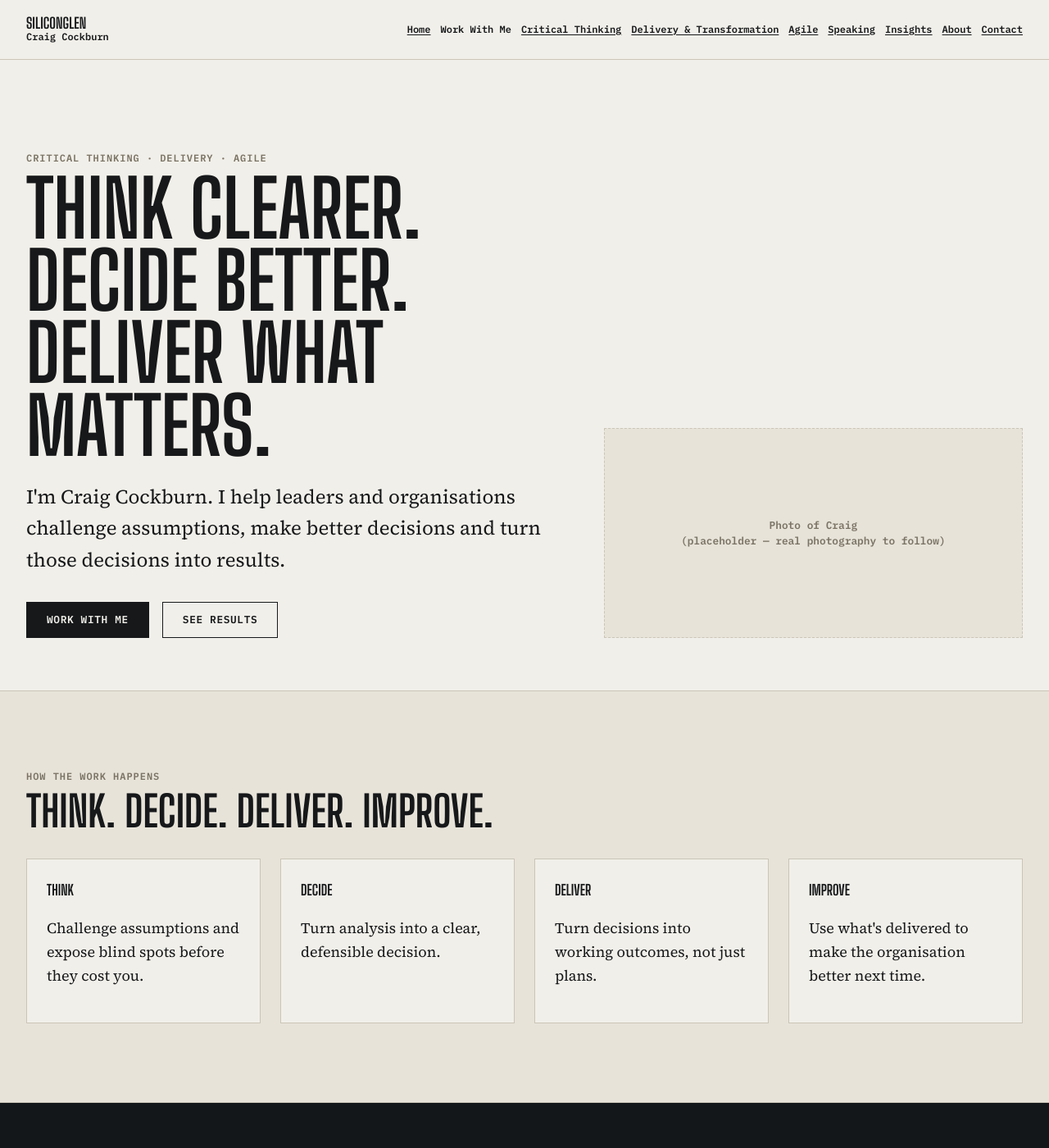
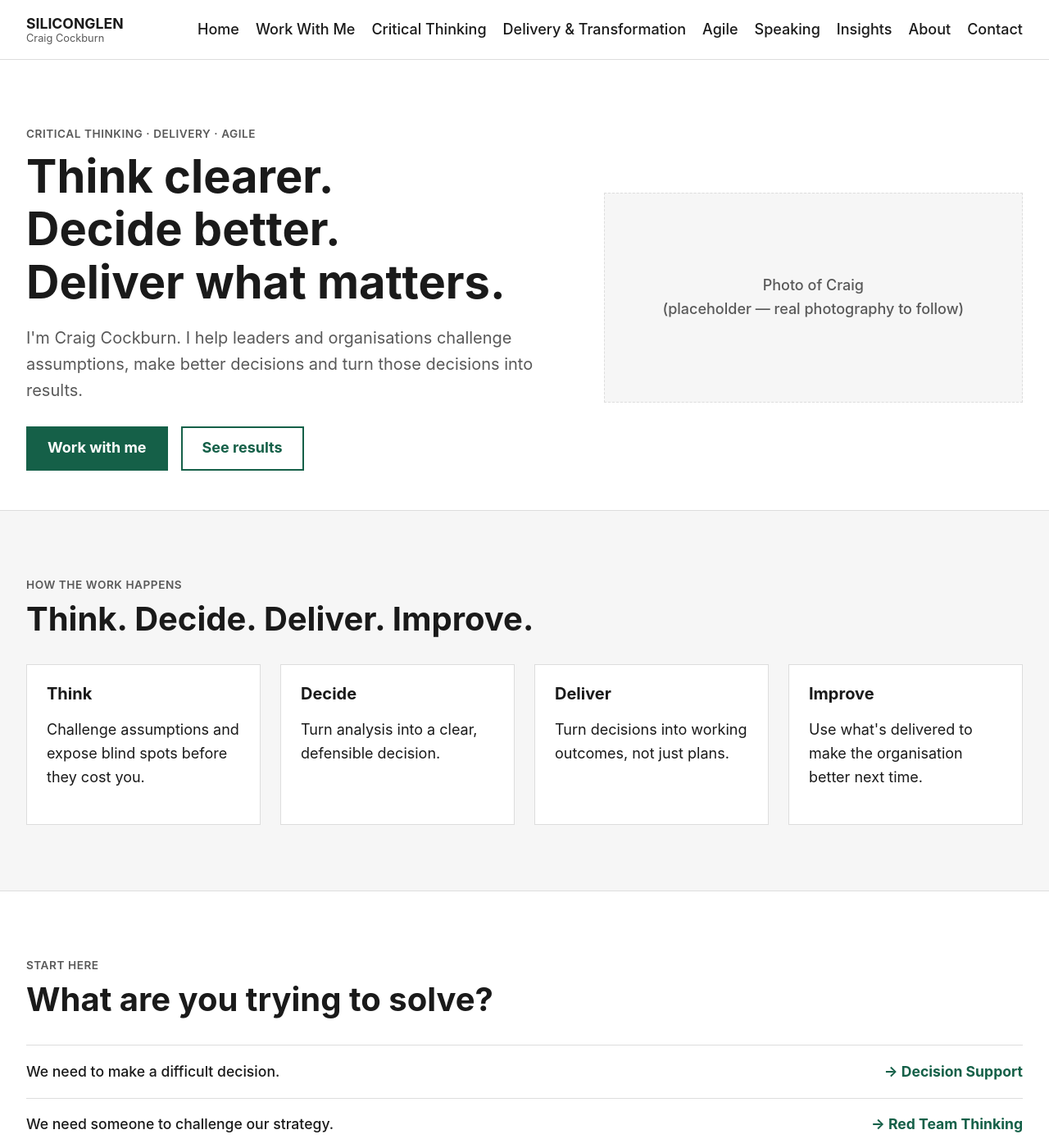
Before and after one commit to siliconglen/siliconglen-site, a Jekyll site: the page built from index.md, in a window 1280 px wide and 1400 px high. Shown: the whole window at 82% size. Built offline with Jekyll 4.4.1, drawn with Linux system fonts in a browser that asks for light colours.

Commit message:
Update main.css

```diff
--- a/assets/css/main.css
+++ b/assets/css/main.css
@@ -1,98 +1,84 @@
 :root {
-  --paper: #f1efe9;
-  --paper-2: #e7e3d9;
-  --ink: #16181a;
-  --muted: #7a7364;
-  --line: #cbc5b7;
-  --dark-section: #14171a;
-  --accent: #1f6f5c;
-  --accent-on-dark: #3fb596;
-  --font-display: "Big Shoulders Display", sans-serif;
-  --font-body: "Source Serif 4", serif;
-  --font-mono: "IBM Plex Mono", monospace;
+  --paper: #ffffff;
+  --paper-2: #f6f6f6;
+  --ink: #1a1a1a;
+  --muted: #595959;
+  --line: #dddddd;
+  --accent: #156048;
+  --font: -apple-system, BlinkMacSystemFont, "Segoe UI", Roboto, Helvetica, Arial, sans-serif;
   --measure: 68ch;
 }
 
 * { box-sizing: border-box; }
-html { scroll-padding-top: 7rem; }
-body { margin: 0; background: var(--paper); color: var(--ink); font: 1.125rem/1.6 var(--font-body); }
-a { color: var(--accent); text-decoration-thickness: .1em; text-underline-offset: .16em; }
-a:focus-visible, summary:focus-visible { outline: .2rem solid var(--accent); outline-offset: .25rem; }
-.wrapper, .site-header__inner { width: min(100% - 2rem, 76rem); margin-inline: auto; }
-.skip-link { position: fixed; z-index: 10; top: .5rem; left: .5rem; padding: .75rem 1rem; background: var(--ink); color: var(--paper); transform: translateY(-200%); }
+body { margin: 0; background: var(--paper); color: var(--ink); font: 1.125rem/1.6 var(--font); }
+a { color: var(--accent); }
+a:focus-visible, summary:focus-visible { outline: .2rem solid var(--accent); outline-offset: .2rem; }
+.wrapper, .section__inner, .site-header__inner { width: min(100% - 2rem, 76rem); margin-inline: auto; }
+.skip-link { position: fixed; z-index: 10; top: .5rem; left: .5rem; padding: .75rem 1rem; background: var(--ink); color: #fff; transform: translateY(-200%); }
 .skip-link:focus { transform: none; }
 .site-header { position: sticky; z-index: 5; top: 0; border-bottom: 1px solid var(--line); background: var(--paper); }
 .site-header__inner { display: flex; gap: 1rem; align-items: center; justify-content: space-between; min-height: 4.5rem; }
-.brand { color: var(--ink); text-decoration: none; line-height: 1; }
-.brand strong, .brand span { display: block; }
-.brand strong, h1, h2 { font-family: var(--font-display); text-transform: uppercase; }
-.brand span, .nav-list, .eyebrow { font: 600 .75rem/1.4 var(--font-mono); }
-.nav-list { display: flex; flex-wrap: wrap; gap: .25rem .75rem; align-items: center; padding: 0; list-style: none; }
-.nav-list a, .nav-list summary { display: inline-flex; min-height: 2.75rem; align-items: center; color: var(--ink); cursor: pointer; }
+.brand { color: var(--ink); text-decoration: none; line-height: 1.2; font-weight: 700; }
+.brand strong { display: block; font-size: 1.1rem; }
+.brand span { display: block; font-size: .8rem; font-weight: 400; color: var(--muted); }
+.nav-list { display: flex; flex-wrap: wrap; gap: .25rem 1.25rem; align-items: center; padding: 0; margin: 0; list-style: none; }
+.nav-list a, .nav-list summary { display: inline-flex; min-height: 2.75rem; align-items: center; color: var(--ink); text-decoration: none; cursor: pointer; font-weight: 500; }
+.nav-list a:hover, .nav-list summary:hover { color: var(--accent); }
 .nav-list details { position: relative; }
-.nav-list details ul { position: absolute; right: 0; width: 20rem; padding: .75rem; border: 1px solid var(--line); background: var(--paper); list-style: none; }
+.nav-list details ul { position: absolute; right: 0; width: 16rem; margin: 0; padding: .5rem; border: 1px solid var(--line); background: var(--paper); list-style: none; box-shadow: 0 4px 12px rgba(0,0,0,.08); }
 main { min-height: 60vh; }
-.page-header { padding-block: clamp(3rem, 10vw, 8rem) 2rem; border-bottom: 1px solid var(--line); }
-h1 { max-width: 14ch; margin: 0; font-size: clamp(3rem, 9vw, 6rem); line-height: .92; }
-.lede { max-width: var(--measure); font-size: clamp(1.25rem, 2vw, 1.5rem); }
-.prose { padding-bottom: 5rem; }
+.page-header { padding-block: clamp(2.5rem, 8vw, 5rem) 1.5rem; border-bottom: 1px solid var(--line); }
+h1, h2, h3 { font-family: var(--font); font-weight: 700; line-height: 1.15; }
+h1 { margin: 0; max-width: none; font-size: clamp(2.25rem, 6vw, 3.5rem); }
+h2 { margin: 0 0 1rem; font-size: clamp(1.75rem, 4vw, 2.5rem); }
+h3 { margin: 0 0 .5rem; font-size: 1.25rem; }
+.lede { max-width: var(--measure); font-size: 1.25rem; color: var(--muted); }
+.prose { padding-bottom: 4rem; }
 .prose > p, .prose > ul, .prose > ol { max-width: var(--measure); }
-.eyebrow { letter-spacing: .08em; text-transform: uppercase; }
-.site-footer { padding-block: 2rem; background: var(--dark-section); color: var(--paper); }
-.site-footer a { color: var(--accent-on-dark); }
+.eyebrow, .section-eyebrow { margin: 0 0 .5rem; font-weight: 600; font-size: .85rem; text-transform: uppercase; letter-spacing: .04em; color: var(--muted); }
+.site-footer { padding-block: 2rem; background: var(--paper-2); color: var(--ink); border-top: 1px solid var(--line); }
+.site-footer a { color: var(--accent); }
 @media (max-width: 60rem) { .site-header { position: static; } .site-header__inner { align-items: flex-start; flex-direction: column; padding-block: 1rem; } .nav-list { margin: 0; } .nav-list details ul { right: auto; left: 0; } }
-@media (prefers-reduced-motion: reduce) { *, *::before, *::after { scroll-behavior: auto !important; transition-duration: .01ms !important; animation-duration: .01ms !important; } }
 
-
-/* Homepage sections */
-.section { padding-block: clamp(3rem, 8vw, 6rem); border-bottom: 1px solid var(--line); }
+/* Homepage sections, plain throughout, only alternating white / very light grey */
+.section { padding-block: clamp(3rem, 8vw, 5rem); border-bottom: 1px solid var(--line); }
 .section--card { background: var(--paper-2); }
-.section--dark { background: var(--dark-section); color: var(--paper); border-bottom-color: transparent; }
-.section--dark a { color: var(--accent-on-dark); }
-.section__inner { width: min(100% - 2rem, 76rem); margin-inline: auto; }
-.section-eyebrow { margin: 0 0 .5rem; font: 600 .75rem/1.4 var(--font-mono); letter-spacing: .08em; text-transform: uppercase; color: var(--muted); }
-.section--dark .section-eyebrow { color: var(--accent-on-dark); }
-.section h2 { font-size: clamp(2rem, 5vw, 3.25rem); margin: 0 0 1rem; line-height: .98; }
 
 /* Hero */
-.hero { padding-block: clamp(3rem, 10vw, 7rem) clamp(2rem, 6vw, 4rem); border-bottom: 1px solid var(--line); }
-.hero__grid { display: grid; gap: 2.5rem; grid-template-columns: 1.3fr 1fr; align-items: end; }
-.hero h1 { max-width: none; }
-.hero__ctas { display: flex; flex-wrap: wrap; gap: 1rem; margin-top: 2rem; }
+.hero { padding-block: clamp(2.5rem, 8vw, 5rem) clamp(2rem, 5vw, 3rem); }
+.hero__grid { display: grid; gap: 2.5rem; grid-template-columns: 1.3fr 1fr; align-items: center; }
+.hero__ctas { display: flex; flex-wrap: wrap; gap: 1rem; margin-top: 1.75rem; }
 @media (max-width: 60rem) { .hero__grid { grid-template-columns: 1fr; } }
 
-/* Buttons */
-.btn { display: inline-flex; align-items: center; min-height: 2.75rem; padding: .6rem 1.5rem; border: 1px solid var(--ink); background: transparent; font: 600 .8rem/1 var(--font-mono); text-transform: uppercase; letter-spacing: .05em; text-decoration: none; color: var(--ink); }
-.btn:hover, .btn:focus-visible { background: var(--accent); border-color: var(--accent); color: var(--paper); }
-.btn--primary { background: var(--ink); color: var(--paper); }
-.section--dark .btn { border-color: var(--paper); color: var(--paper); }
-.section--dark .btn--primary { background: var(--accent-on-dark); border-color: var(--accent-on-dark); color: var(--ink); }
-.section--dark .btn--primary:hover, .section--dark .btn--primary:focus-visible { background: var(--paper); border-color: var(--paper); }
+/* Buttons, simple solid rectangle */
+.btn { display: inline-flex; align-items: center; min-height: 2.75rem; padding: .65rem 1.5rem; border: 2px solid var(--accent); background: var(--accent); color: #fff; font-weight: 700; text-decoration: none; }
+.btn:hover, .btn:focus-visible { background: #0e4a37; border-color: #0e4a37; }
+.btn:not(.btn--primary) { background: transparent; color: var(--accent); }
+.btn:not(.btn--primary):hover, .btn:not(.btn--primary):focus-visible { background: var(--accent); color: #fff; }
 
-/* Photography placeholder */
-.photo-placeholder { display: flex; align-items: center; justify-content: center; min-height: 16rem; border: 1px dashed var(--line); background: var(--paper-2); color: var(--muted); font: 600 .8rem/1.5 var(--font-mono); text-align: center; padding: 1.5rem; }
+.photo-placeholder { display: flex; align-items: center; justify-content: center; min-height: 16rem; border: 1px dashed var(--line); background: var(--paper-2); color: var(--muted); text-align: center; padding: 1.5rem; font-weight: 500; }
 
-/* Card grids */
+/* Cards */
 .grid { display: grid; gap: 1.5rem; margin-top: 2rem; }
 .grid--3 { grid-template-columns: repeat(auto-fit, minmax(15rem, 1fr)); }
 .grid--4 { grid-template-columns: repeat(auto-fit, minmax(13rem, 1fr)); }
 .card { padding: 1.5rem; background: var(--paper); border: 1px solid var(--line); }
 .section--card .card { background: var(--paper); }
-.section--dark .card { background: rgba(255, 255, 255, .06); border-color: rgba(255, 255, 255, .25); }
-.card h3 { margin: 0 0 .5rem; font-family: var(--font-display); text-transform: uppercase; font-size: 1.1rem; }
 
-/* Problem-led list */
-.problem-list { list-style: none; margin: 2rem 0 0; padding: 0; border-top: 1px solid rgba(255, 255, 255, .25); }
-.problem-list li { border-bottom: 1px solid rgba(255, 255, 255, .25); }
-.problem-list a { display: flex; flex-wrap: wrap; justify-content: space-between; align-items: center; gap: 1rem; min-height: 2.75rem; padding-block: 1.25rem; color: var(--paper); font-size: 1.15rem; }
-.problem-list .arrow { font: 600 .8rem/1 var(--font-mono); color: var(--accent-on-dark); white-space: nowrap; }
+/* Problem-led list, plain, on light background */
+.problem-list { list-style: none; margin: 2rem 0 0; padding: 0; border-top: 1px solid var(--line); }
+.problem-list li { border-bottom: 1px solid var(--line); }
+.problem-list a { display: flex; flex-wrap: wrap; justify-content: space-between; align-items: center; gap: 1rem; min-height: 2.75rem; padding-block: 1.1rem; color: var(--ink); text-decoration: none; font-size: 1.1rem; font-weight: 500; }
+.problem-list a:hover, .problem-list a:focus-visible { color: var(--accent); }
+.problem-list .arrow { font-weight: 700; color: var(--accent); white-space: nowrap; }
 
-/* Results ledger */
+/* Results */
 .ledger { list-style: none; margin: 2rem 0 0; padding: 0; }
-.ledger li { display: grid; grid-template-columns: 7rem 1fr; gap: 1.5rem; align-items: baseline; padding-block: 1.25rem; border-bottom: 1px solid var(--line); }
-.ledger .figure { font: 700 clamp(1.75rem, 4vw, 2.5rem)/1 var(--font-mono); color: var(--accent); }
-.ledger .desc { max-width: var(--measure); }
-.ledger .desc strong { display: block; margin-bottom: .25rem; font-family: var(--font-display); text-transform: uppercase; letter-spacing: .02em; }
+.ledger li { display: grid; grid-template-columns: 6rem 1fr; gap: 1.5rem; align-items: baseline; padding-block: 1.25rem; border-bottom: 1px solid var(--line); }
+.ledger .figure { font-weight: 800; font-size: clamp(1.5rem, 3.5vw, 2rem); color: var(--accent); }
+.ledger .desc strong { display: block; margin-bottom: .25rem; }
 @media (max-width: 40rem) { .ledger li { grid-template-columns: 1fr; } }
 
-.stub-note { margin-top: 1.5rem; font: 600 .875rem/1.5 var(--font-mono); color: var(--muted); }
+.stub-note { margin-top: 1.5rem; color: var(--muted); }
+
+@media (prefers-reduced-motion: reduce) { *, *::before, *::after { transition-duration: .01ms !important; animation-duration: .01ms !important; } }
```
